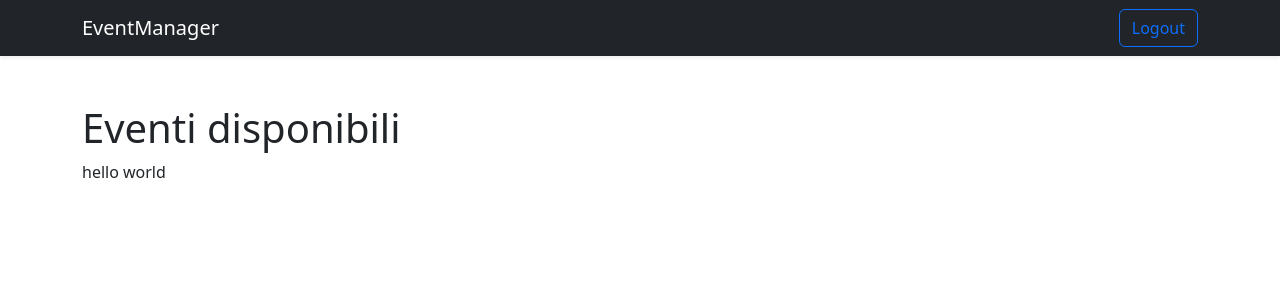
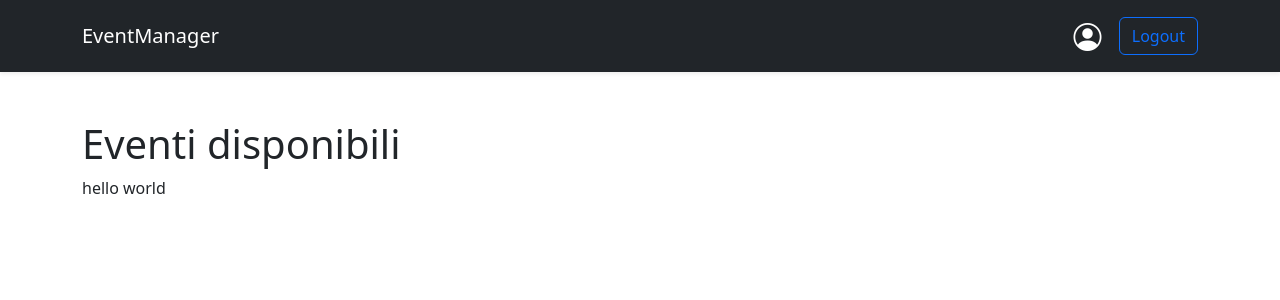
Before and after one commit to salvatore-greco/Elaborato-PPM-Backend, a Django app: page / in a window 1280 px wide. Shown: the top 300 px of the page. Run offline with Django 5.2, Linux system fonts and the light colour scheme; a user stored in the database is signed in; parts of the project's set-up code (start-up, migrations or seed data) failed here and were passed over.

Commit message:
FEAT: added urls for profile page, login required adjustment needed

```diff
--- a/event_management_system/settings.py
+++ b/event_management_system/settings.py
@@ -11,6 +11,8 @@ https://docs.djangoproject.com/en/5.2/ref/settings/
 """
 
 from pathlib import Path
+from django.urls import reverse
+
 
 # Build paths inside the project like this: BASE_DIR / 'subdir'.
 BASE_DIR = Path(__file__).resolve().parent.parent
@@ -129,3 +131,4 @@ AUTH_USER_MODEL="users.CustomUser"
 CRISPY_ALLOWED_TEMPLATE_PACKS = "bootstrap5"
 CRISPY_TEMPLATE_PACK = "bootstrap5"
 LOGOUT_REDIRECT_URL="home"
+LOGIN_URL='/users/login'
--- a/templates/base.html
+++ b/templates/base.html
@@ -8,6 +8,7 @@
             href="https://cdn.jsdelivr.net/npm/bootstrap@5.3.2/dist/css/bootstrap.min.css"
             rel="stylesheet"
     >
+    <link rel="stylesheet" href="https://cdn.jsdelivr.net/npm/bootstrap-icons@1.13.1/font/bootstrap-icons.min.css">
 </head>
 <body>
 
@@ -17,6 +18,7 @@
         <a class="navbar-brand" href="{% url 'home' %}">EventManager</a>
         <div class="ms-auto">
             {% if user.is_authenticated %}
+                <a href="{% url 'users:profile' %}" class="btn bi bi-person-circle text-white fs-3"></a>
                 <a href="{% url 'users:logout' %}" class="btn btn-outline-primary">Logout</a>
             {% else %}
                 <a href="{% url 'users:login' %}" class="btn btn-outline-primary">Login</a>
--- a/users/urls.py
+++ b/users/urls.py
@@ -7,4 +7,5 @@ urlpatterns = [
     path('login/', views.MyLoginView.as_view(), name="login"),
     path('logout/', views.logout_view, name="logout"),
     path('register/', views.RegistrationView.as_view(), name="register"),
+    path('profile/', views.profile_view, name='profile')
 ]
```
Also changed, not shown: db.sqlite3.
